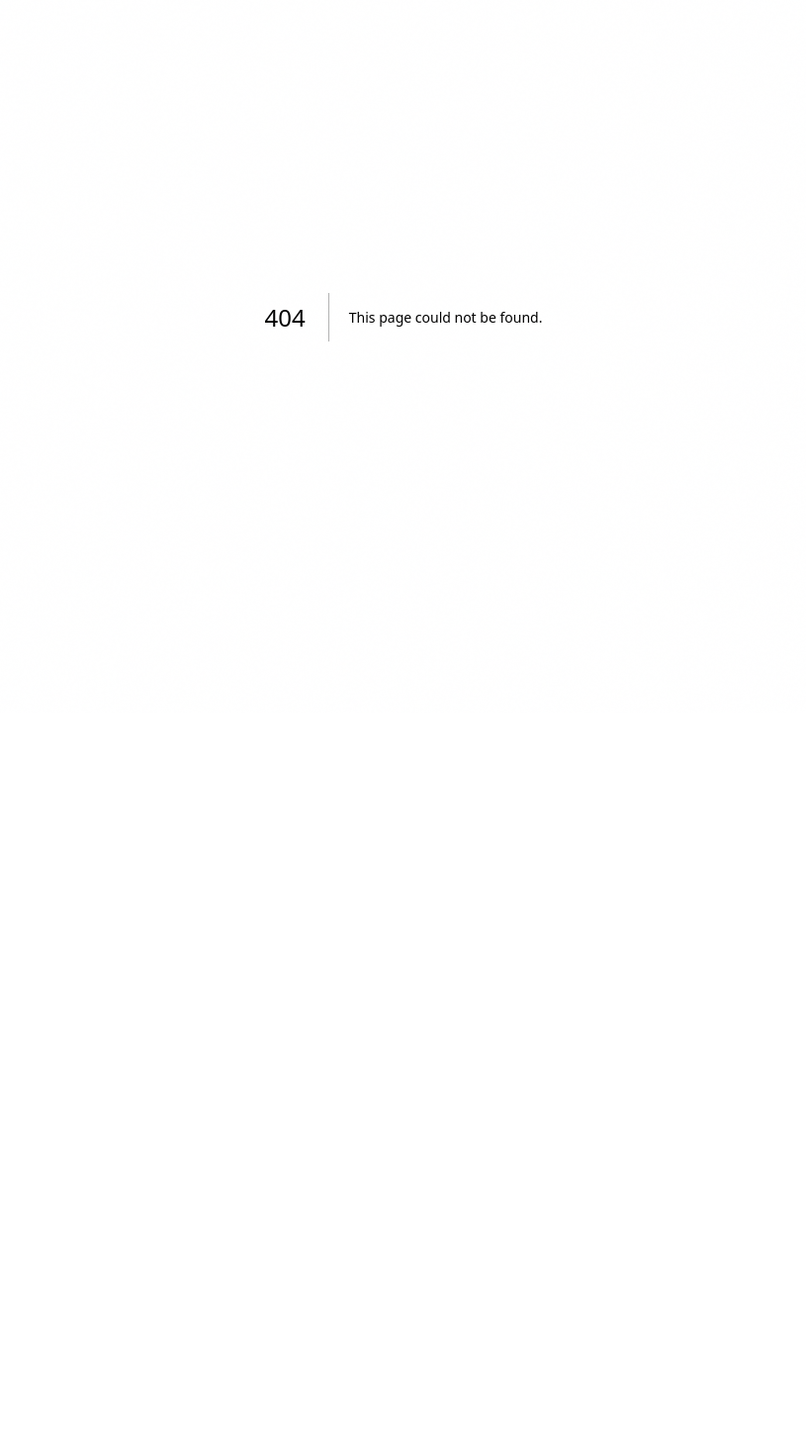
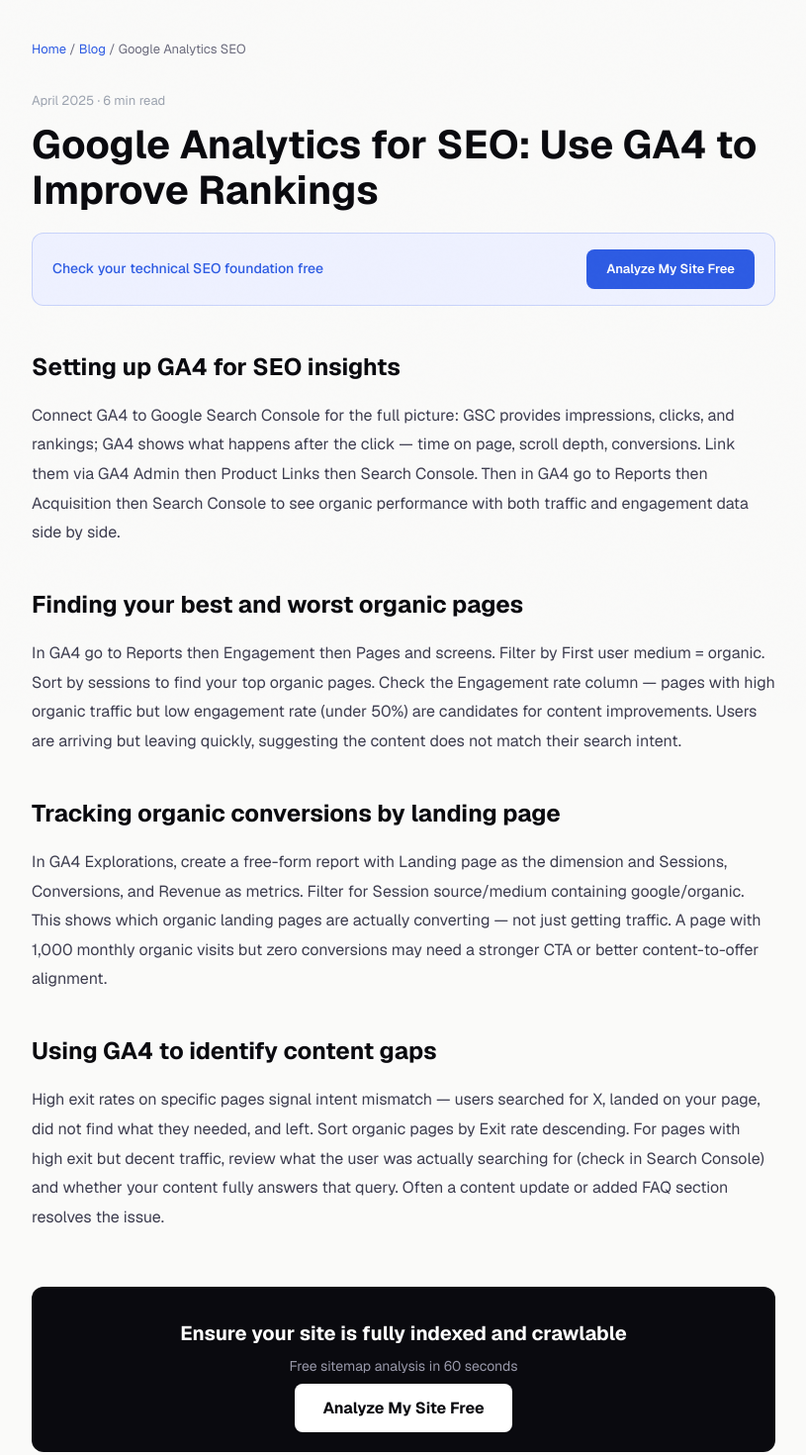
Before and after one commit to Watermelon-Coctail-Bar/sitemap-fixer, a Next.js app: page /blog/google-analytics-seo in a window 1280 px wide. Before the commit this address had no page. Shown: the part 80-1550 px from the top of the page at 99% size, without its empty margins (232-1047 px from the left). Before the commit the page ends 800 px from the top, so only its background shows below. Built offline with nearby package versions, Linux system fonts and the light colour scheme.

Commit message:
Create page.tsx

```diff
--- /dev/null
+++ b/src/app/blog/google-analytics-seo/page.tsx
@@ -0,0 +1,42 @@
+import type { Metadata } from 'next';
+export const metadata: Metadata = {
+  title: 'Google Analytics for SEO: How to Use GA4 to Improve Your Rankings | SitemapFixer',
+  description: "Google Analytics 4 reveals which content drives organic conversions, where users drop off, and which pages need improvement. Here is how SEOs use GA4.",
+  alternates: { canonical: 'https://sitemapfixer.com/blog/google-analytics-seo' },
+};
+const sections = [
+  { t: "Setting up GA4 for SEO insights", d: "Connect GA4 to Google Search Console for the full picture: GSC provides impressions, clicks, and rankings; GA4 shows what happens after the click — time on page, scroll depth, conversions. Link them via GA4 Admin then Product Links then Search Console. Then in GA4 go to Reports then Acquisition then Search Console to see organic performance with both traffic and engagement data side by side." },
+  { t: "Finding your best and worst organic pages", d: "In GA4 go to Reports then Engagement then Pages and screens. Filter by First user medium = organic. Sort by sessions to find your top organic pages. Check the Engagement rate column — pages with high organic traffic but low engagement rate (under 50%) are candidates for content improvements. Users are arriving but leaving quickly, suggesting the content does not match their search intent." },
+  { t: "Tracking organic conversions by landing page", d: "In GA4 Explorations, create a free-form report with Landing page as the dimension and Sessions, Conversions, and Revenue as metrics. Filter for Session source/medium containing google/organic. This shows which organic landing pages are actually converting — not just getting traffic. A page with 1,000 monthly organic visits but zero conversions may need a stronger CTA or better content-to-offer alignment." },
+  { t: "Using GA4 to identify content gaps", d: "High exit rates on specific pages signal intent mismatch — users searched for X, landed on your page, did not find what they needed, and left. Sort organic pages by Exit rate descending. For pages with high exit but decent traffic, review what the user was actually searching for (check in Search Console) and whether your content fully answers that query. Often a content update or added FAQ section resolves the issue." },
+];
+export default function Page() {
+  return (
+    <article style={{ maxWidth: 800, margin: '0 auto', padding: '60px 24px' }}>
+      <nav style={{ fontSize: 13, color: '#6b6b7d', marginBottom: 32 }}>
+        <a href="/" style={{ color: '#2d5be3', textDecoration: 'none' }}>Home</a>{' / '}
+        <a href="/blog" style={{ color: '#2d5be3', textDecoration: 'none' }}>Blog</a>{' / '}
+        <span>Google Analytics SEO</span>
+      </nav>
+      <div style={{ fontSize: 13, color: '#9ca3af', marginBottom: 12 }}>April 2025 · 6 min read</div>
+      <h1 style={{ fontSize: 40, fontWeight: 700, color: '#0a0a0f', marginBottom: 20, lineHeight: 1.15 }}>Google Analytics for SEO: Use GA4 to Improve Rankings</h1>
+      <div style={{ background: '#eef1ff', border: '1px solid rgba(45,91,227,0.2)', borderRadius: 12, padding: '16px 20px', marginBottom: 40, display: 'flex', alignItems: 'center', justifyContent: 'space-between', gap: 16 }}>
+        <span style={{ fontSize: 14, color: '#2d5be3', fontWeight: 500 }}>Check your technical SEO foundation free</span>
+        <a href="/" style={{ background: '#2d5be3', color: 'white', padding: '10px 20px', borderRadius: 8, textDecoration: 'none', fontWeight: 600, fontSize: 13 }}>Analyze My Site Free</a>
+      </div>
+      <div style={{ fontSize: 16, color: '#3d3d4f', lineHeight: 1.85 }}>
+        {sections.map(({ t, d }) => (
+          <div key={t} style={{ marginBottom: 36 }}>
+            <h2 style={{ fontSize: 24, fontWeight: 700, color: '#0a0a0f', marginBottom: 12 }}>{t}</h2>
+            <p style={{ margin: 0 }}>{d}</p>
+          </div>
+        ))}
+      </div>
+      <div style={{ background: '#0a0a0f', borderRadius: 12, padding: '32px', textAlign: 'center', marginTop: 56 }}>
+        <div style={{ fontSize: 20, fontWeight: 700, color: 'white', marginBottom: 8 }}>Ensure your site is fully indexed and crawlable</div>
+        <div style={{ color: '#9999aa', marginBottom: 20, fontSize: 14 }}>Free sitemap analysis in 60 seconds</div>
+        <a href="/" style={{ background: 'white', color: '#0a0a0f', padding: '14px 28px', borderRadius: 8, textDecoration: 'none', fontWeight: 700 }}>Analyze My Site Free</a>
+      </div>
+    </article>
+  );
+}
```
